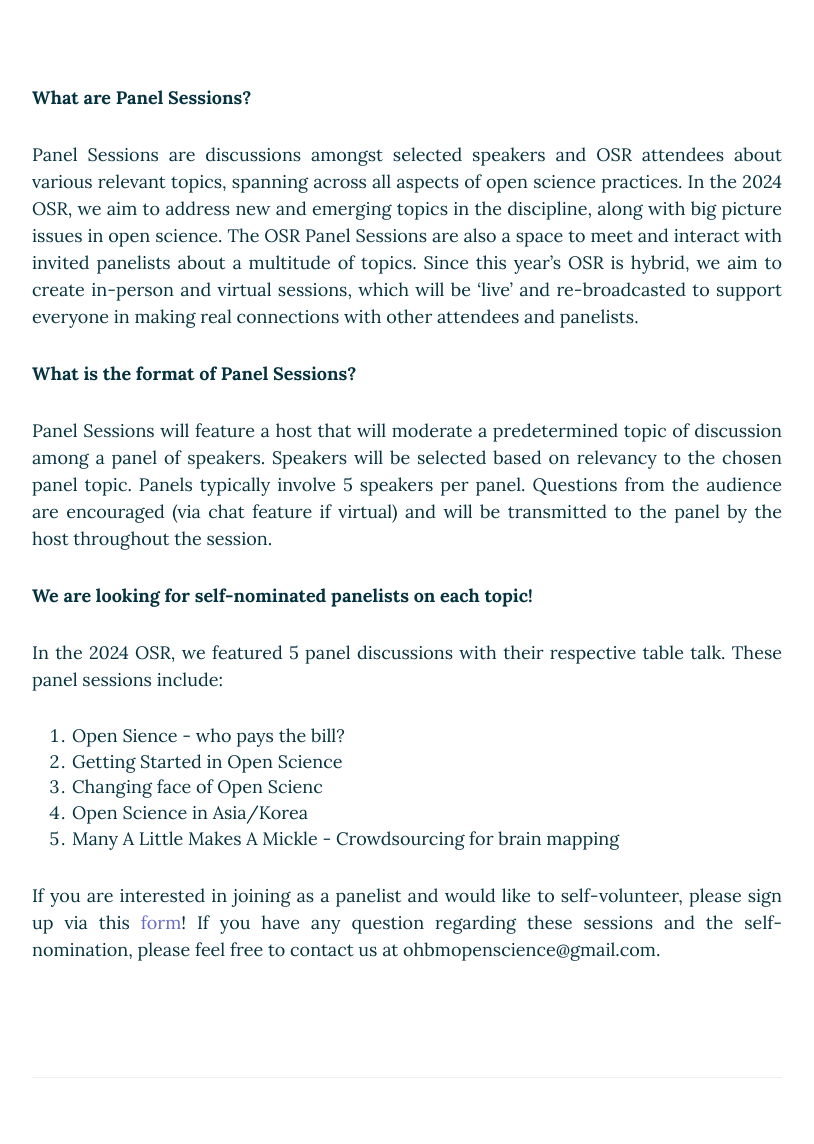
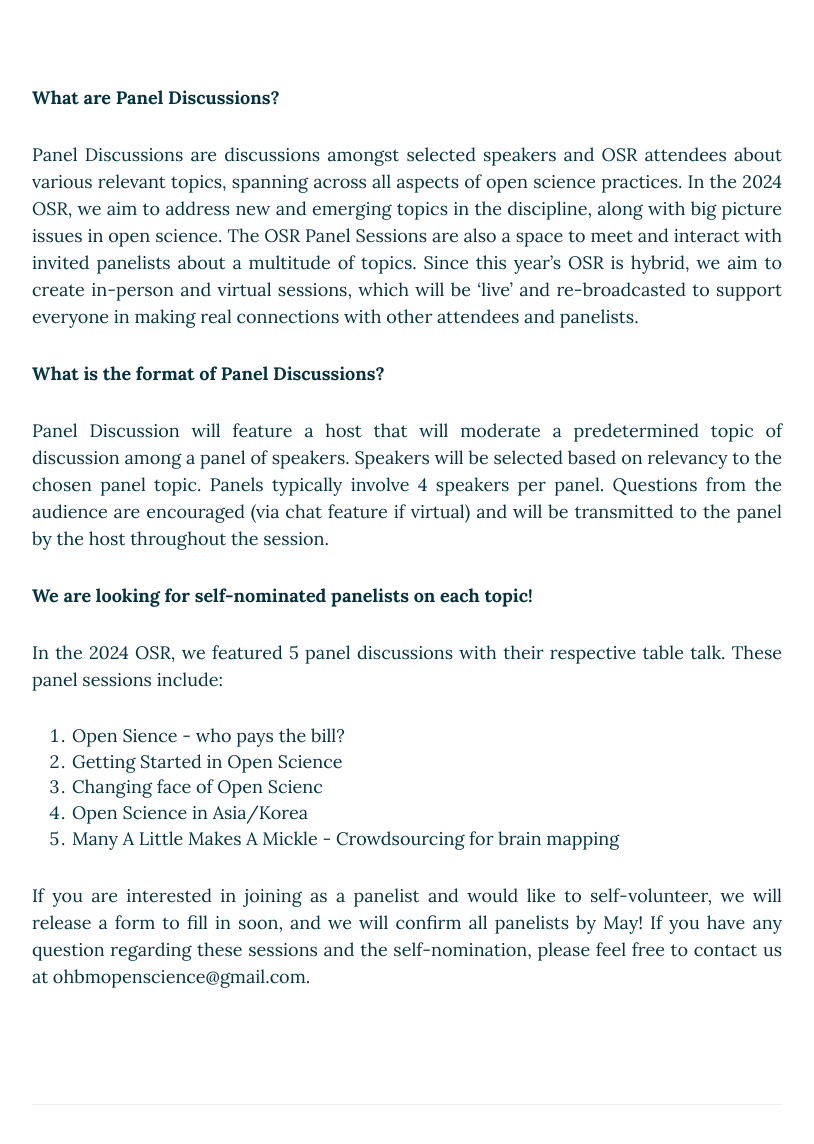
Before and after one commit to ohbm/osr2024, a Jekyll site: the page built from formats.md, in a window 1280 px wide and 1400 px high, scrolled down 1127 px, cut to the strip 174-1362 px from the top of the window. Shown: the top 1144 px of the strip, without its empty margins (233-1047 px from the left). Built offline with Jekyll 4.4.1, drawn with Linux system fonts in a browser that asks for light colours; nearby versions of some CDN libraries; some of the changed text lies outside the part shown.

Commit message:
Correct info

```diff
--- a/formats.md
+++ b/formats.md
@@ -42,13 +42,13 @@
 <br/>
 
 {% include youtubePlayer.html id="xSGlsht4eHw" %}
-<p align="justify">**What are Panel Sessions?**</p>
-<p align="justify"> Panel Sessions are discussions amongst selected speakers and OSR attendees about various relevant topics, spanning across all aspects of open science practices.
+<p align="justify">**What are Panel Discussions?**</p>
+<p align="justify"> Panel Discussions are discussions amongst selected speakers and OSR attendees about various relevant topics, spanning across all aspects of open science practices.
 In the 2024 OSR, we aim to address new and emerging topics in the discipline, along with big picture issues in open science. The OSR Panel Sessions are also a space to meet and interact with invited panelists about a multitude of topics. Since this year's OSR is hybrid, we aim to create in-person and virtual sessions, which will be 'live' and re-broadcasted to support everyone in making real connections with other attendees and panelists.</p>
 
-<p align="justify">**What is the format of Panel Sessions?**</p>
-<p align="justify">Panel Sessions will feature a host that will moderate a predetermined topic of discussion among a panel of speakers.
-Speakers will be selected based on relevancy to the chosen panel topic. Panels typically involve 5 speakers per panel.
+<p align="justify">**What is the format of Panel Discussions?**</p>
+<p align="justify">Panel Discussion will feature a host that will moderate a predetermined topic of discussion among a panel of speakers.
+Speakers will be selected based on relevancy to the chosen panel topic. Panels typically involve 4 speakers per panel.
 Questions from the audience are encouraged (via chat feature if virtual) and will be transmitted to the panel by the host throughout the session.</p>
 
 <p align="justify">**We are looking for self-nominated panelists on each topic!**</p>
@@ -60,10 +60,24 @@
   <li>Open Science in Asia/Korea</li>
   <li>Many A Little Makes A Mickle - Crowdsourcing for brain mapping</li>
 </ol>
-<p align="justify"> If you are interested in joining as a panelist and would like to self-volunteer, please sign up via this [form](https://forms.office.com/r/pBYUbr5bEg)! If you have any question regarding these sessions and the self-nomination, please feel free to contact us at ohbmopenscience@gmail.com.</p>
+<p align="justify"> If you are interested in joining as a panelist and would like to self-volunteer, we will release a form to fill in soon<!-- please sign up via this [form](https://forms.office.com/r/pBYUbr5bEg) -->, and we will confirm all panelists by May! If you have any question regarding these sessions and the self-nomination, please feel free to contact us at ohbmopenscience@gmail.com.</p>
 
 <br/>
 <br/>
+
+---
+
+<div id='tabletalk'></div>
+<br/>
+<br/>
+
+<p align="justify">**What are Table Talks?**</p>
+<p align="justify"> Table talks are information discussion sessions on the same topics as the Panel Discussion, but during the Table Talk, everyone can ask questions and everyone can answer them. This aims to foster organice conversations on the topics-of-interest in Open Science.</p>
+
+<p align="justify">**What is the format of Table Talk?**</p>
+<p align="justify">Table Talk will feature a host that will moderate the same topic of discussion as the panel, but among all attendees.
+There will be a moderator from the OSR team, and the panelists of the same topics are warmly invited to join for the table talk.
+Questions from the audience are encouraged (via chat feature if virtual) and will be transmitted to the panel by the moderator throughout the session.</p>
 
 ---
 
@@ -75,11 +89,11 @@
 <p align="justify">**What are Emergent Sessions?**</p>
 <p align="justify"> Emergent Sessions are spontaneous and interactive hot topic talks hosted by OSR attendees. Emergent sessions may last from 30 minutes to one hour (ideally 30 minutes planned talk and 30 minutes discussion). The duration will be set by the participant organizer, or it will run for as long as the conversation is flowing. Emergent Sessions can be framed as conversations held in an open format among peers. These sessions may be used to invite contributions to collaborative projects, hold an open forum to discuss a development in existing projects, hold a panel discussion, or basically anything you would like!</p>
 
-<p align="justify">**Emergent Sessions** are [bookable](/submit.md){:target="_blank"}.</p>
+<p align="justify">**Emergent Sessions** are [available via application with limited slots](/submit.md){:target="_blank"}.</p>
 
 <p align="justify">**How do I host an Emergent Session?**</p>
 <p align="justify"> Emergent Sessions are bookable during the meeting for times allocated for Emergent Sessions.
-For 2024 OSR, we are opening 2 slots now and 3 slots shortly before the conference.
+For 2024 OSR, we are opening 2 slots now and 2 slots shortly before the conference.
 Emergent Sessions can be booked by any OHBM or OSR registered participant at any point during these periods of time (or in the meeting while there is space in the schedule).
 Submitted Emergent requests will be briefly reviewed and selected by the OSR team for appropriate content (taking into account diversity and how the topics fits), and details communicated regarding how to book a slot in our schedule. We will be on hand to manage the hosting and broadcast of your session on your behalf, and help your participants join the conversation.</p>
 
```
Also changed, not shown: emergent.md (+2 -2 lines), panel.md (+4 -4 lines), submit.md (+2 -2 lines).
